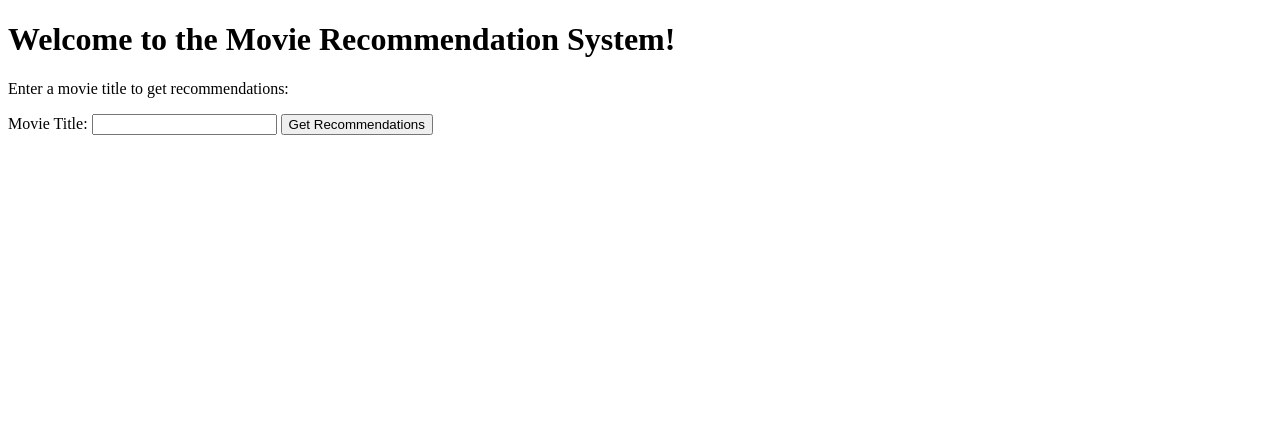
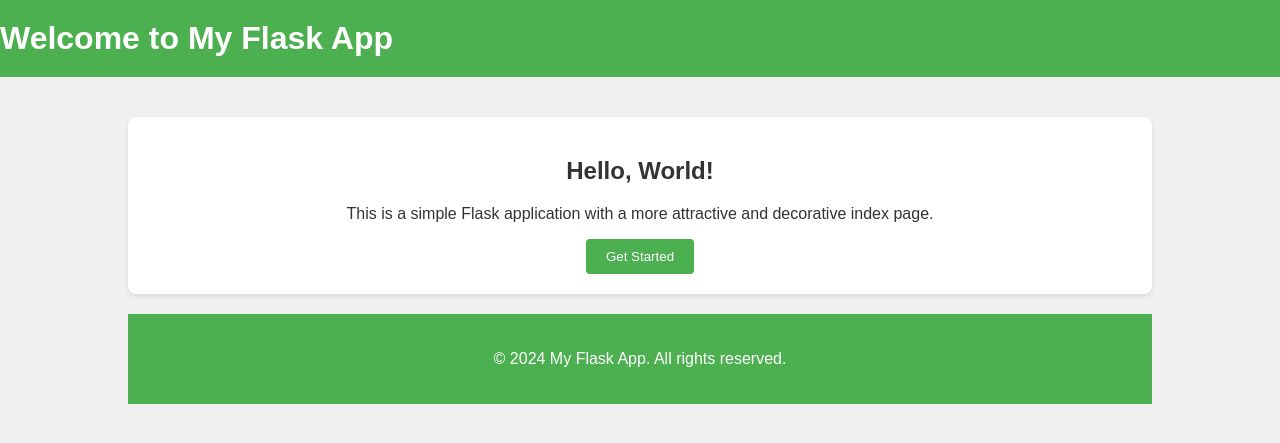
Before and after one commit to frazakram/try3, a Flask app: page / in a window 1280 px wide. Shown: the top 443 px of the page. Run offline with Flask 3, Linux system fonts and the light colour scheme; parts of the project's set-up code (start-up, migrations or seed data) failed here and were passed over.

Commit message:
ho ja last time

```diff
--- a/templates/index.html
+++ b/templates/index.html
@@ -3,15 +3,75 @@
 <head>
     <meta charset="UTF-8">
     <meta name="viewport" content="width=device-width, initial-scale=1.0">
-    <title>Movie Recommendation System</title>
+    <title>My Flask App</title>
+    <style>
+        body {
+            font-family: 'Arial', sans-serif;
+            background-color: #f0f0f0;
+            color: #333;
+            margin: 0;
+            padding: 0;
+        }
+        .container {
+            width: 80%;
+            margin: 0 auto;
+            padding: 20px;
+            text-align: center;
+        }
+        header {
+            background-color: #4CAF50;
+            color: white;
+            padding: 20px 0;
+        }
+        header h1 {
+            margin: 0;
+        }
+        .content {
+            background-color: white;
+            padding: 20px;
+            border-radius: 8px;
+            box-shadow: 0 2px 4px rgba(0,0,0,0.1);
+            margin-top: 20px;
+        }
+        .footer {
+            margin-top: 20px;
+            padding: 20px;
+            background-color: #4CAF50;
+            color: white;
+        }
+        button {
+            background-color: #4CAF50;
+            color: white;
+            padding: 10px 20px;
+            border: none;
+            border-radius: 4px;
+            cursor: pointer;
+        }
+        button:hover {
+            background-color: #45a049;
+        }
+        a {
+            color: #4CAF50;
+            text-decoration: none;
+        }
+        a:hover {
+            text-decoration: underline;
+        }
+    </style>
 </head>
 <body>
-    <h1>Welcome to the Movie Recommendation System!</h1>
-    <p>Enter a movie title to get recommendations:</p>
-    <form action="/recommend" method="GET">
-        <label for="movie">Movie Title:</label>
-        <input type="text" id="movie" name="movie" required>
-        <button type="submit">Get Recommendations</button>
-    </form>
+    <header>
+        <h1>Welcome to My Flask App</h1>
+    </header>
+    <div class="container">
+        <div class="content">
+            <h2>Hello, World!</h2>
+            <p>This is a simple Flask application with a more attractive and decorative index page.</p>
+            <button>Get Started</button>
+        </div>
+        <div class="footer">
+            <p>&copy; 2024 My Flask App. All rights reserved.</p>
+        </div>
+    </div>
 </body>
 </html>
```
